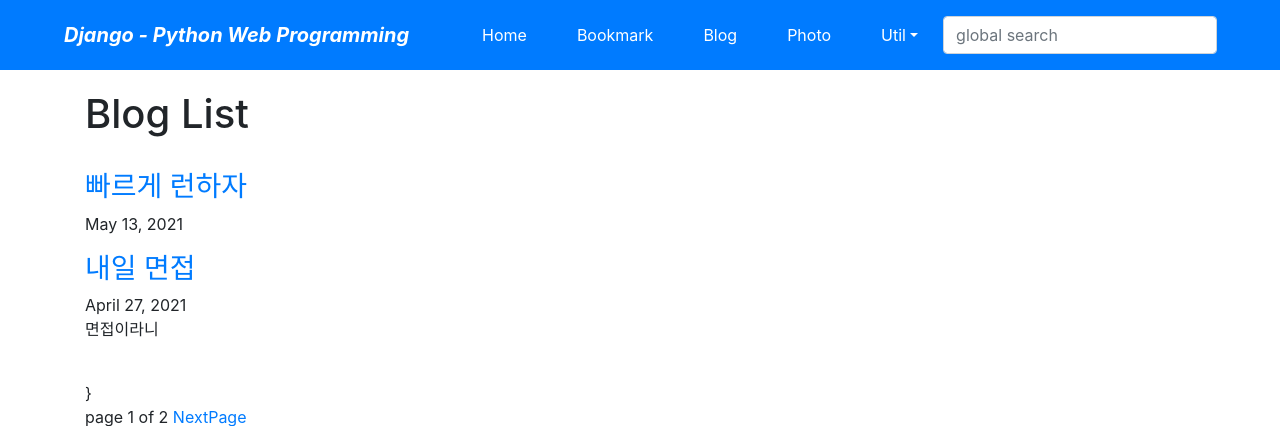
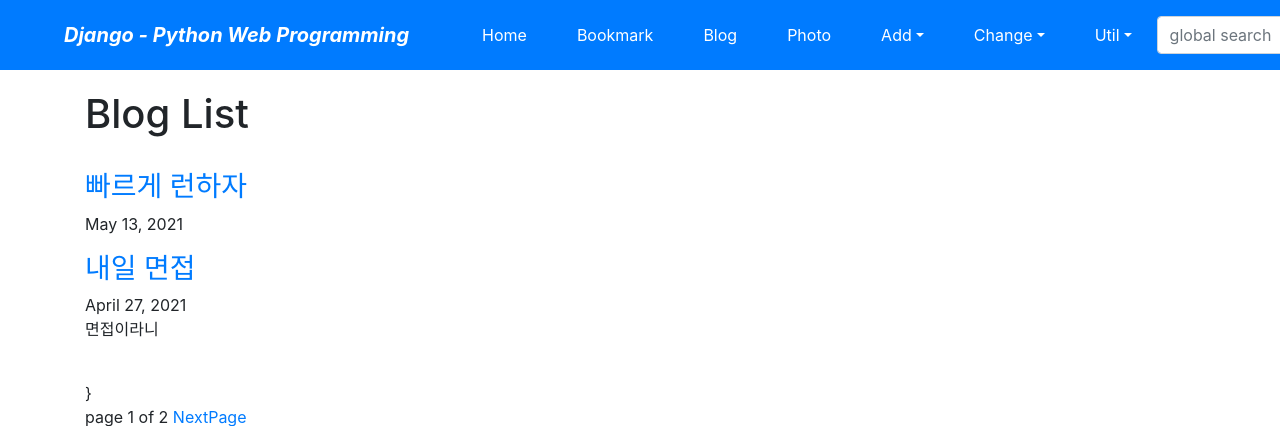
Before and after one commit to johnseo1026/django, a Django app: page /blog/ in a window 1280 px wide. Shown: the top 426 px of the page. Run offline with Django 3.2, Linux system fonts and the light colour scheme; data comes from the database, SQL or seed files in the repository; parts of the project's set-up code (start-up, migrations or seed data) failed here and were passed over; some libraries are stand-ins or nearby versions.

Commit message:
콘텐츠 편집

```diff
--- a/ch99/templates/base.html
+++ b/ch99/templates/base.html
@@ -32,6 +32,28 @@
                 <a class="nav-link text-white" href="{% url 'photo:index' %}">Photo</a></li>
 
             <li class="nav-item dropdown mx-1 btn btn-primary">
+                <a class="nav-link dropdown-toggle text-white" href="#" data-toggle="dropdown">Add</a>
+                <div class="dropdown-menu">
+                    <a class="dropdown-item" href="{% url 'bookmark:add' %}">Bookmark</a>
+                    <a class="dropdown-item" href="{% url 'blog:add' %}">Post</a>
+                    <div class="dropdown-divider"></div>
+                    <a class="dropdown-item" href="">Album</a>
+                    <a class="dropdown-item" href="">Photo</a>
+                </div>
+            </li>
+
+            <li class="nav-item dropdown mx-1 btn btn-primary">
+                <a class="nav-link dropdown-toggle text-white" href="#" data-toggle="dropdown">Change</a>
+                <div class="dropdown-menu">
+                    <a class="dropdown-item" href="{% url 'bookmark:change' %}">Bookmark</a>
+                    <a class="dropdown-item" href="{% url 'blog:change' %}">Post</a>
+                    <div class="dropdown-divider"></div>
+                    <a class="dropdown-item" href="">Album</a>
+                    <a class="dropdown-item" href="">Photo</a>
+                </div>
+            </li>
+
+            <li class="nav-item dropdown mx-1 btn btn-primary">
                 <a class="nav-link dropdown-toggle text-white" href="#" data-toggle="dropdown">Util</a>
                 <div class="dropdown-menu">
                     <a class="dropdown-item" href="{% url 'admin:index' %}">Admin</a>
@@ -45,6 +67,7 @@
         <form class="form-inline my-2" action="" method="post"> {% csrf_token %}
             <input class="form-control mr-sm-2" type="search" placeholder="global search" name="search_word">
         </form>
+
         <ul class="navbar-nav ml-5 mr-5">
             <li class="nav-item dropdown mx-1 btn btn-primary">
                 {% if user.is_active %}
@@ -64,6 +87,7 @@
                 {% endif %}
             </li>
         </ul>
+
     </div>
 </nav>
 
```
